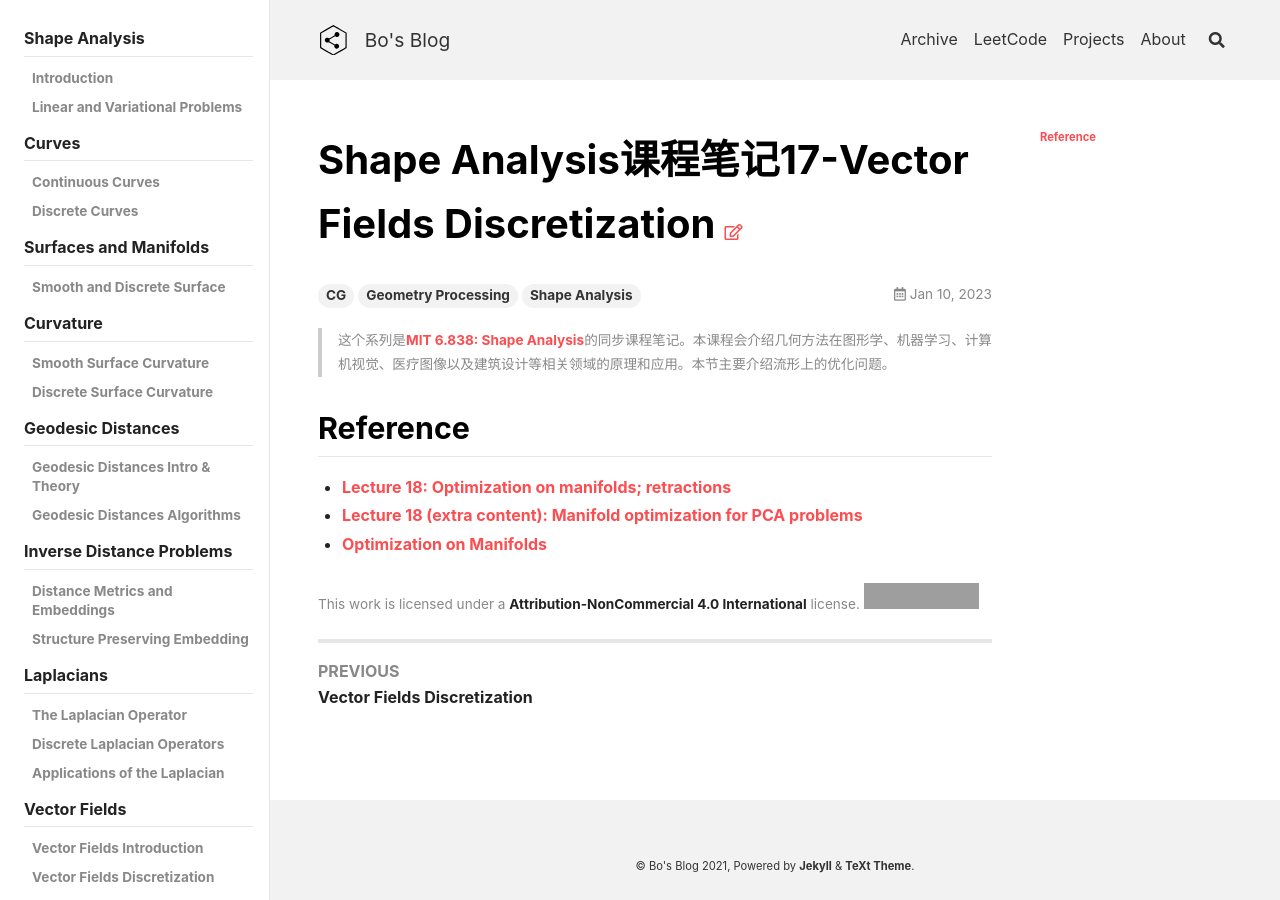
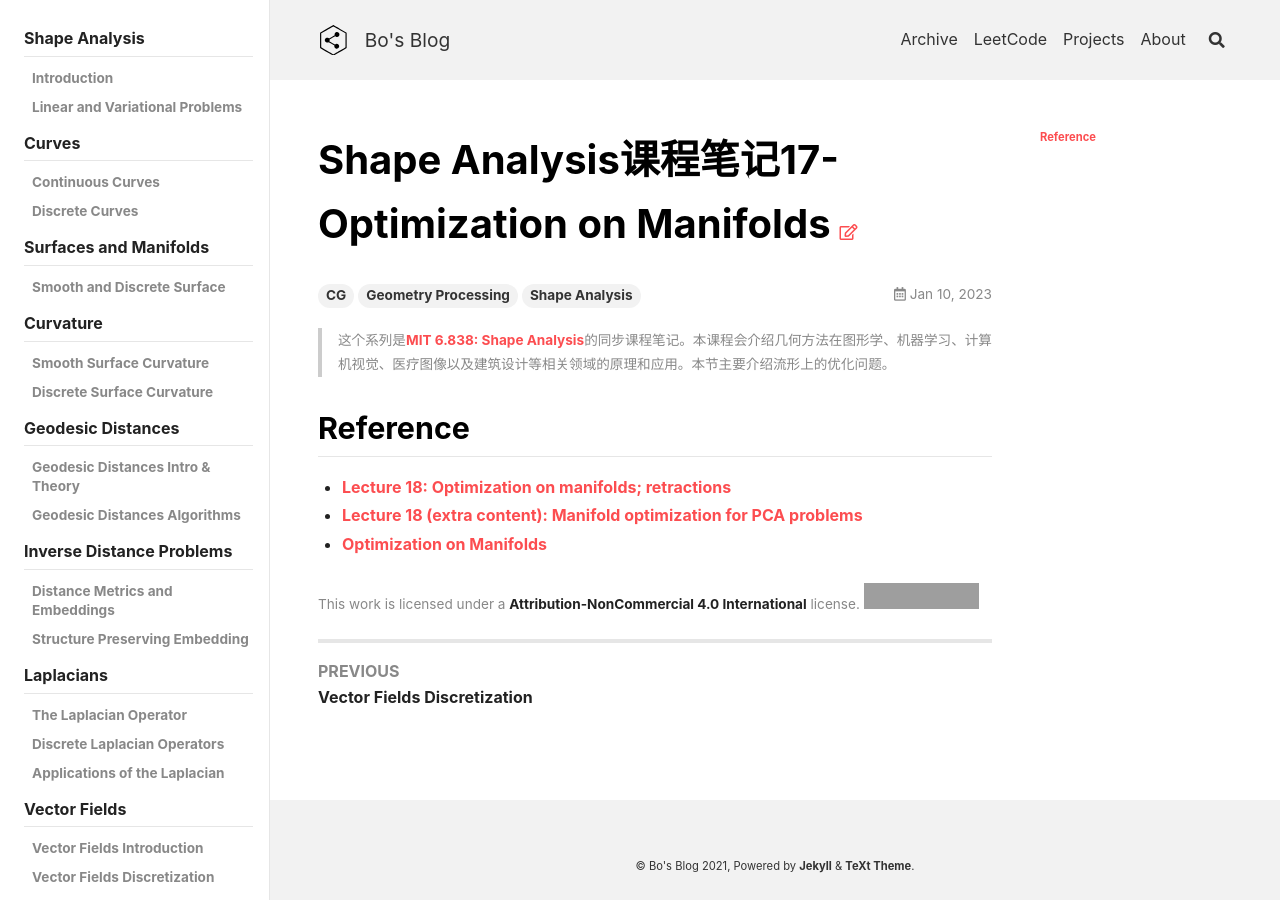
Before and after one commit to peng00bo00/peng00bo00_previous_blog, a Jekyll site: the page built from _posts/2023-01-10-SA-NOTES-17.md, in a window 1280 px wide. Built offline with Jekyll 4.4.1, drawn with Linux system fonts in a browser that asks for light colours; nearby versions of some CDN libraries; grey boxes are pictures that could not be loaded.

Commit message:
Update 2023-01-10-SA-NOTES-17.md

```diff
--- a/_posts/2023-01-10-SA-NOTES-17.md
+++ b/_posts/2023-01-10-SA-NOTES-17.md
@@ -1,6 +1,6 @@
 ---
 layout: article
-title: Shape Analysis课程笔记17-Vector Fields Discretization
+title: Shape Analysis课程笔记17-Optimization on Manifolds
 tags: ["CG", "Geometry Processing", "Shape Analysis"]
 key: SA-17
 aside:
```
